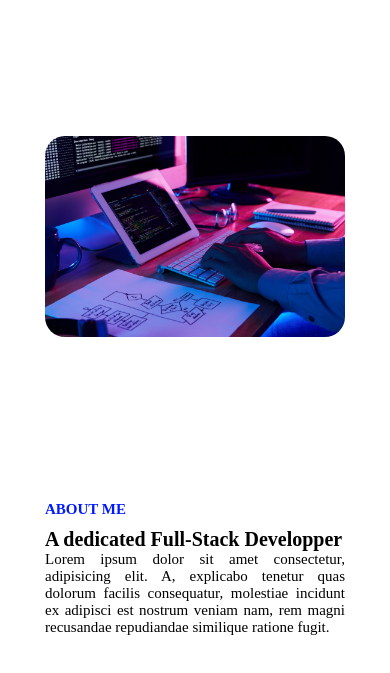
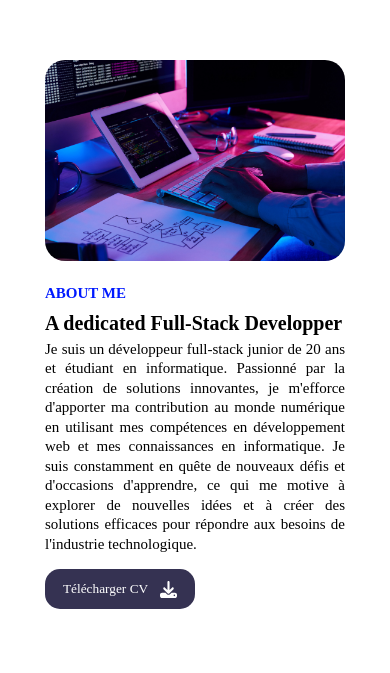
Before and after one commit to AKAICHIaziz/azizdev216, a Next.js app: page / in a window 390 px wide. Shown: the part 809-1482 px from the top of the page. Built offline with nearby package versions, Linux system fonts and the light colour scheme.

Commit message:
Updated  with new content in 824

```diff
--- a/app/components/about/About.jsx
+++ b/app/components/about/About.jsx
@@ -13,7 +13,15 @@ const About = () => {
         <div className={styles.description}>
           <div className={styles.description_title1}>ABOUT ME</div>
           <div className={styles.description_title2}>A dedicated Full-Stack Developper</div>
-          <div className={styles.description_text}>Lorem ipsum dolor sit amet consectetur, adipisicing elit. A, explicabo tenetur quas dolorum facilis consequatur, molestiae incidunt ex adipisci est nostrum veniam nam, rem magni recusandae repudiandae similique ratione fugit.</div>
+          <div className={styles.description_text}>
+            Je suis un développeur full-stack junior de 20 ans et étudiant en informatique. Passionné par la création de solutions innovantes, je m'efforce d'apporter ma contribution au monde numérique en utilisant mes compétences en développement web et mes connaissances en informatique. Je suis constamment en quête de nouveaux défis et d'occasions d'apprendre, ce qui me motive à explorer de nouvelles idées et à créer des solutions efficaces pour répondre aux besoins de l'industrie technologique.
+          </div>
+          <button className={styles.button}>
+            Télécharger CV
+            <svg className={styles.svg} xmlns="http://www.w3.org/2000/svg" viewBox="0 0 512 512">
+              <path fill="#ffffff" d="M288 32c0-17.7-14.3-32-32-32s-32 14.3-32 32V274.7l-73.4-73.4c-12.5-12.5-32.8-12.5-45.3 0s-12.5 32.8 0 45.3l128 128c12.5 12.5 32.8 12.5 45.3 0l128-128c12.5-12.5 12.5-32.8 0-45.3s-32.8-12.5-45.3 0L288 274.7V32zM64 352c-35.3 0-64 28.7-64 64v32c0 35.3 28.7 64 64 64H448c35.3 0 64-28.7 64-64V416c0-35.3-28.7-64-64-64H346.5l-45.3 45.3c-25 25-65.5 25-90.5 0L165.5 352H64zm368 56a24 24 0 1 1 0 48 24 24 0 1 1 0-48z" />
+            </svg>
+          </button>
         </div>
       </div>
     </div>
--- a/app/components/about/about.module.css
+++ b/app/components/about/about.module.css
@@ -1,74 +1,110 @@
-.page_container{
+.page_container {
     background-color: rgb(255, 255, 255);
     height: calc(100vh - 50px);
     display: flex;
     justify-content: center;
 }
 
-.about_container{
+.about_container {
     display: flex;
     flex-direction: row;
     justify-content: space-between;
-    width: 800px;
-    height: 300px;
-    margin-top: 25vh;
+    width: 1100px;
+    height: 410px;
+    margin-top: 15vh;
     gap: 50px;
 }
 
-.image{
+.image {
     border-radius: 20px;
-    height: 250px;
+    height: 400px;
     width: auto;
 }
 
-.description{
+.description {
     width: 600px;
+    display: flex;
+    flex-direction: column;
+    justify-content: center;
 }
 
-.description_title1{
+.description_title1 {
     color: rgb(0, 26, 255);
     font-size: 15px;
     font-weight: 800;
     margin-bottom: 10px;
 }
-.description_title2{
+
+.description_title2 {
     color: rgb(0, 0, 0);
     font-size: 20px;
     font-weight: 800;
     margin-bottom: 10px;
 }
 
-.description_text{
+.description_text {
     text-align: justify;
     font-size: 15px;
 }
 
-@media (max-width: 820px){
-    .about_container{
+.button {
+    margin-top: 20px;
+    width: 200px;
+    height: 50px;
+    border: none;
+    background-color: hsl(244, 24%, 26%);
+    color: white;
+    border-radius: 15px;
+    display: flex;
+    align-items: center;
+    justify-content: space-evenly;
+    cursor: pointer;
+    transition: background-color .1s ease;
+}
+
+.button:hover {
+    background-color: black;
+}
+
+.svg {
+    width: 17px;
+}
+
+@media (max-width: 820px) {
+    .about_container {
         display: flex;
         flex-direction: column;
         justify-content: space-between;
         width: 300px;
         height: 500px;
-        margin-top: 12vh;
+        margin-top: 3vh;
         gap: 20px;
     }
-    .image{
+
+    .image {
         width: 300px;
         height: auto;
     }
-    .description_title2{
+
+    .description_title2 {
         color: rgb(0, 0, 0);
         font-size: 20px;
         font-weight: 800;
-        margin-bottom: unset;
+        margin-bottom: 5px;
         width: 300px;
     }
 
-    .description_text{
+    .description_text {
         text-align: justify;
         font-size: 15px;
         width: 300px;
+        line-height: 1.3;
+    }
 
+    .button {
+        width: 150px;
+        height: 40px;
+        margin-top: 15px;
     }
+
 }
```
